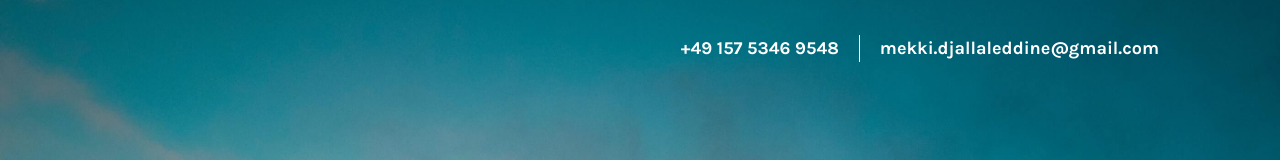
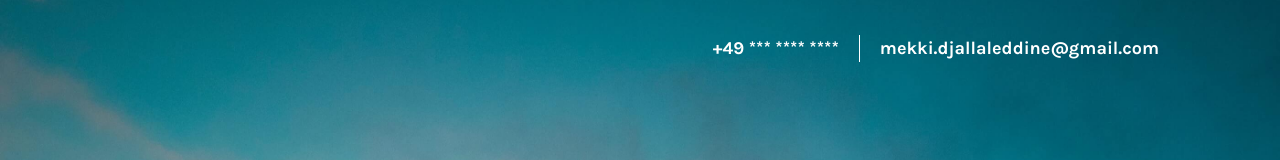
Before and after one commit to djedd1ne/erouf.github.io, a website: page index.html in a window 1280 px wide. Shown: the top 160 px of the page. Drawn offline with nearby package versions, Linux system fonts and the light colour scheme.

Commit message:
Update index.html

```diff
--- a/index.html
+++ b/index.html
@@ -20,7 +20,7 @@
                 <!-- <a class="navbar-brand" href="#">
                     <img src="assets/images/logo.svg" alt="logo">
                 </a> -->
-                <span class="navbar-text ml-auto d-none d-sm-inline-block"> +49 157 5346 9548 </span>
+                <span class="navbar-text ml-auto d-none d-sm-inline-block"> +49 *** **** **** </span>
                 <span class="navbar-text d-none d-sm-inline-block"> mekki.djallaleddine@gmail.com</span>
             </nav>
         </div>
```
